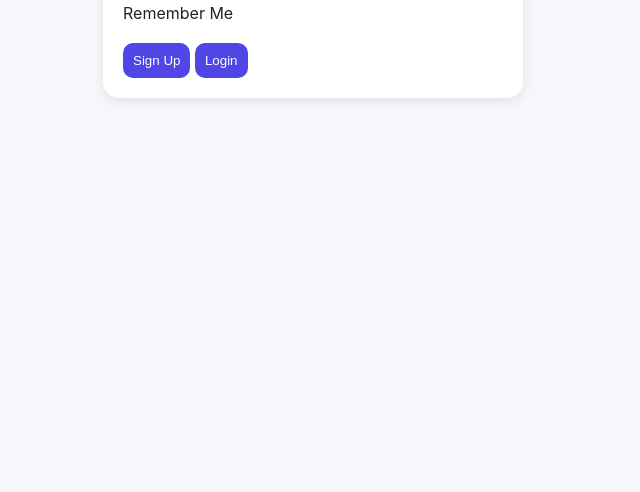
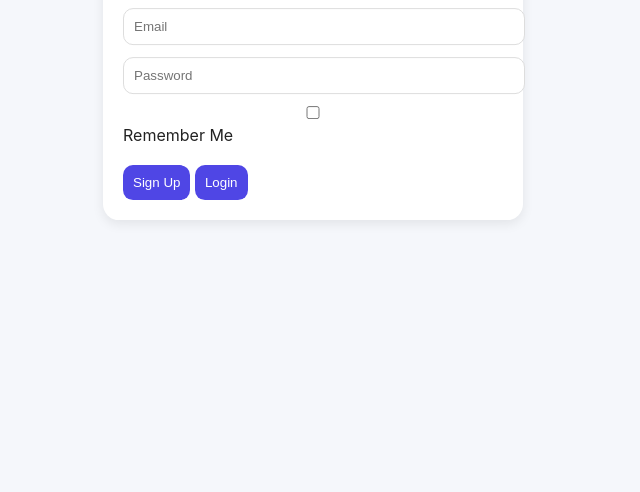
Before and after one commit to jzzzzzzzzxxo/paniccc, a plain HTML site: page index.html in a window 1280 px wide. Shown: the part 308-800 px from the top of the page, without its empty margins (327-967 px from the left). Drawn offline with Linux system fonts and the light colour scheme.

Commit message:
index.html

```diff
--- a/index.html
+++ b/index.html
@@ -16,7 +16,15 @@ button{background:#4f46e5;color:white;border:none;cursor:pointer}
 .bar{height:100%;width:0%;background:#22c55e;transition:.4s}
 .task{display:flex;justify-content:space-between;align-items:center;padding:12px;background:#f8fafc;margin:8px 0;border-radius:10px}
 .hidden{display:none}
-.auth{max-width:420px;margin:50px auto}
+.auth{
+ max-width:420px;
+
+ position:absolute;
+ top:45%;
+ left:50%;
+
+ transform:translate(-50%,-50%);
+}
 .warn{display:none;color:#dc2626;font-weight:bold}
 .small{color:#666;font-size:14px}
 </style>
```
